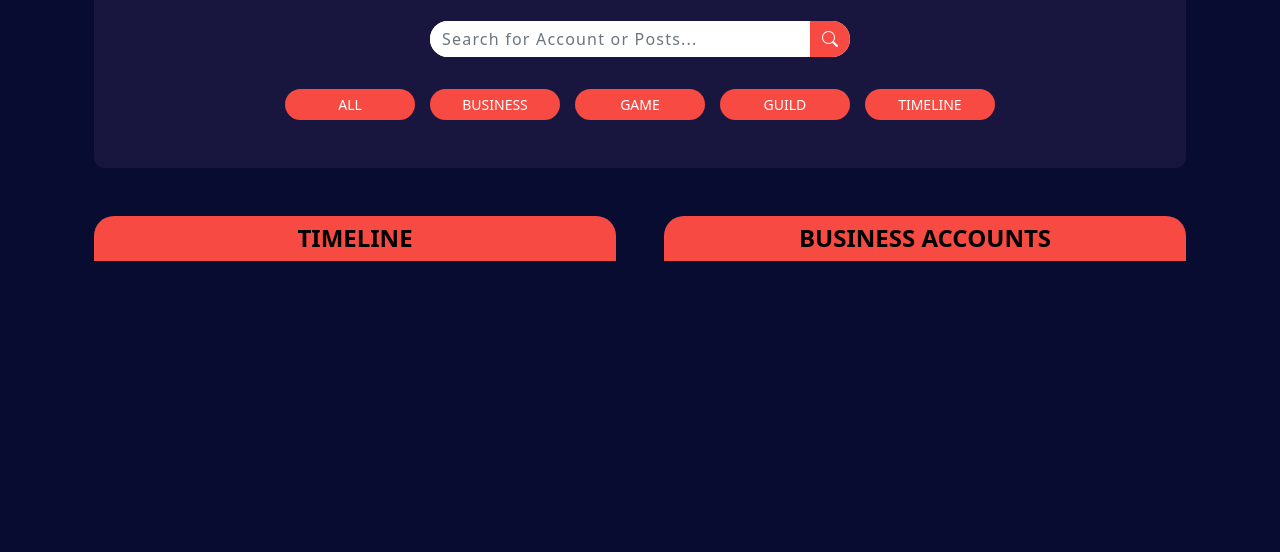
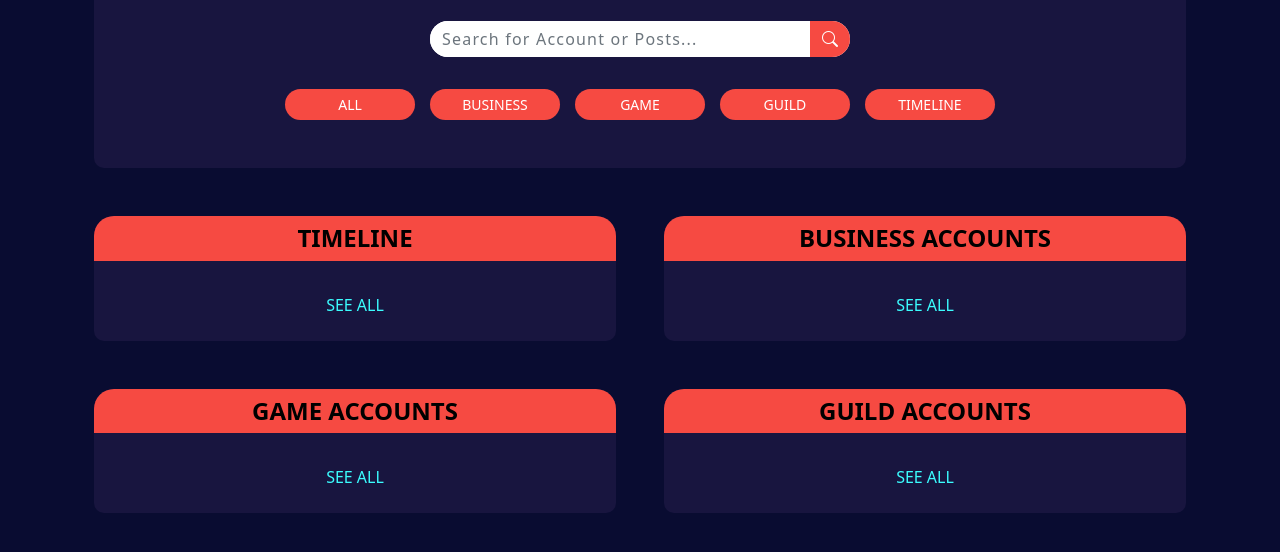
Before and after one commit to hamza-aamir-1/Guilddo_Search_Logixers, a plain HTML site: page index.html in a window 1280 px wide. Shown: the part 108-660 px from the top of the page. Drawn offline with nearby package versions, Linux system fonts and the light colour scheme.

Commit message:
Structure Done

```diff
--- a/assets/css/style.css
+++ b/assets/css/style.css
@@ -3,6 +3,7 @@
     --dark_blue: #090C31;
     --light_blue: #18153F;
     --orange: #F64A42;
+    --ferozi: #3BFCFE;
 }
 
 *{
@@ -22,6 +23,15 @@ body{
 .orange_box{
     background-color: var(--orange);
     border-radius: 20px 20px 0px 0px;
+}
+.see_all_link{
+    text-align: center;
+}
+.see_all_link > a{
+    color: var(--ferozi);
+    text-decoration: none;
+    text-transform: uppercase;
+    font-size: 16px;
 }
 
 /* === Search Section === */
--- a/index.html
+++ b/index.html
@@ -71,6 +71,7 @@
         <div class="container-fluid">
             <main class="row g-5">
 
+                <!-- === Timeline === -->
                 <section class="col-lg-6">
                     <div class="box">
                         <div class="orange_box">
@@ -78,15 +79,50 @@
                                 Timeline
                             </h4>
                         </div>
+                        <div class="see_all_link py-4">
+                            <a href="#">See All</a>
+                        </div>
                     </div>
                 </section>
 
+                <!-- === Business Accounts === -->
                 <section class="col-lg-6">
                     <div class="box">
                         <div class="orange_box">
                             <h4 class="text-uppercase d-flex justify-content-center align-items-center fw-bold search_heading py-2">
                                 Business Accounts
                             </h4>
+                        </div>
+                        <div class="see_all_link py-4">
+                            <a href="#">See All</a>
+                        </div>
+                    </div>
+                </section>
+
+                <!-- === Game Accounts === -->
+                <section class="col-lg-6">
+                    <div class="box">
+                        <div class="orange_box">
+                            <h4 class="text-uppercase d-flex justify-content-center align-items-center fw-bold search_heading py-2">
+                                Game Accounts
+                            </h4>
+                        </div>
+                        <div class="see_all_link py-4">
+                            <a href="#">See All</a>
+                        </div>
+                    </div>
+                </section>
+
+                <!-- === Guild Accounts === -->
+                <section class="col-lg-6">
+                    <div class="box">
+                        <div class="orange_box">
+                            <h4 class="text-uppercase d-flex justify-content-center align-items-center fw-bold search_heading py-2">
+                                Guild Accounts
+                            </h4>
+                        </div>
+                        <div class="see_all_link py-4">
+                            <a href="#">See All</a>
                         </div>
                     </div>
                 </section>
```
